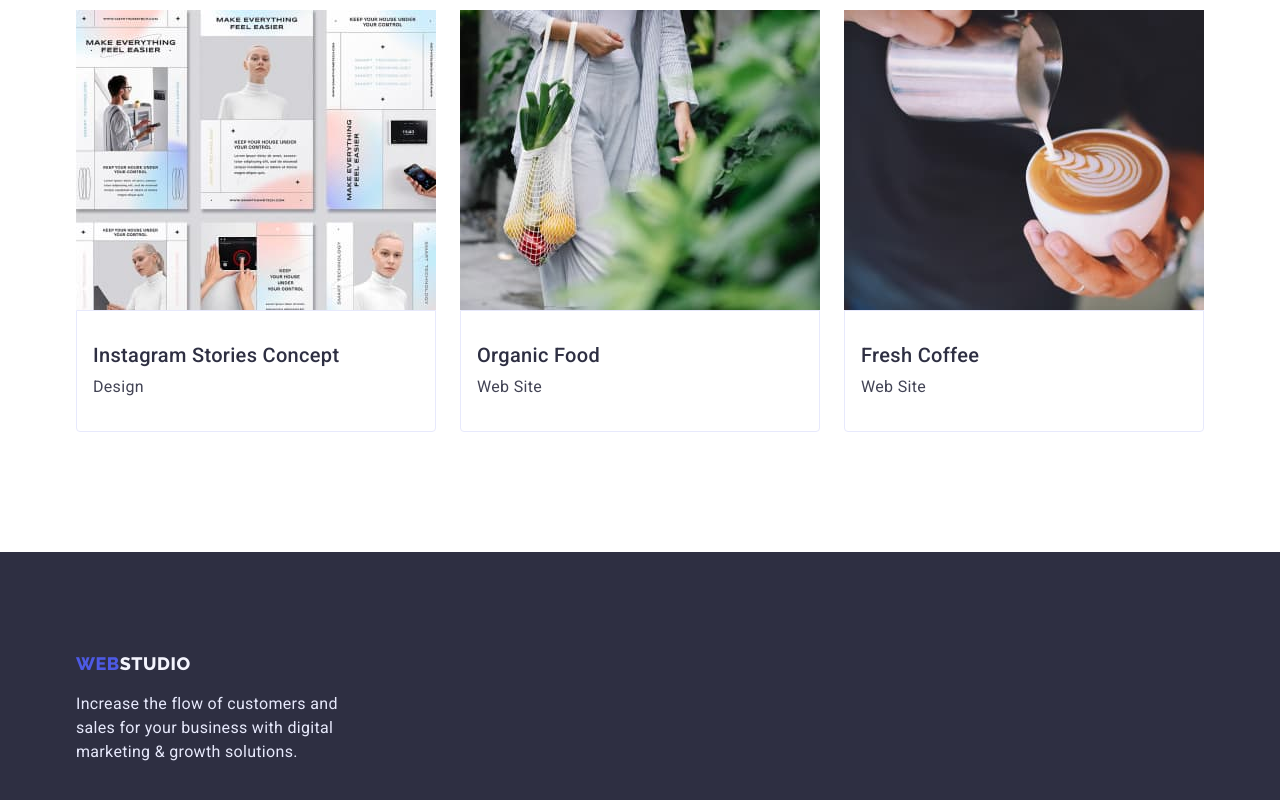
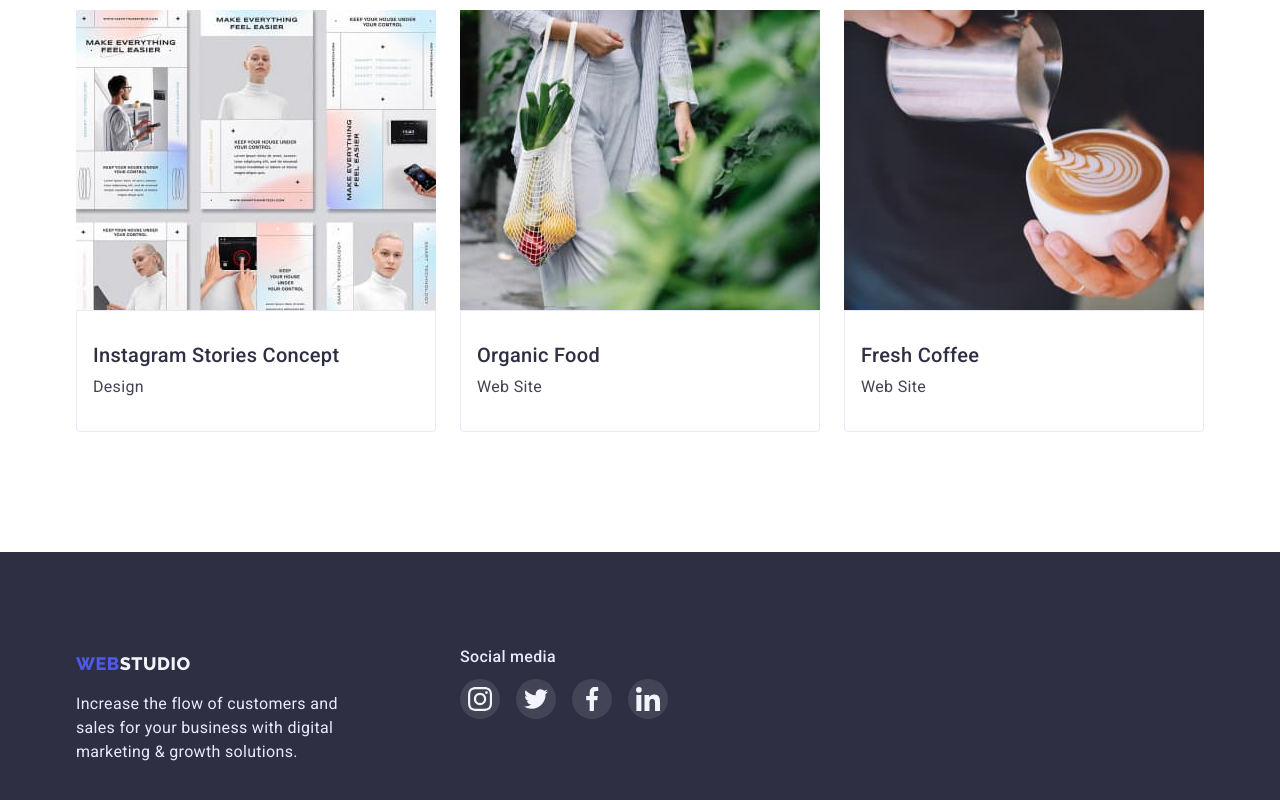
Before and after one commit to LizaMakeeva/goit-markup-hw-04, a plain HTML site: page portfolio.html in a window 1280 px wide. Shown: the part 1173-1973 px from the top of the page. Drawn offline with nearby package versions, Linux system fonts and the light colour scheme.

Commit message:
наче закінчила дз

```diff
--- a/css/styles.css
+++ b/css/styles.css
@@ -180,6 +180,7 @@ ul {
   font-size: 20px;
   line-height: 1.2;
   margin-bottom: 8px;
+  margin-top: 8px;
 }
 .text-our-advantages {
   color: var(--color-of-paraghraphs);
@@ -198,6 +199,14 @@ ul {
   margin-right: 0;
   justify-content: center;
 }
+.div-advantages {
+  width: 264px;
+  height: 112px;
+  background-color: #f4f4fd;
+  border-radius: 4px;
+  padding: 24px 100px 24px 100px;
+}
+
 /*Секция What are we doing*/
 .title-our-services {
   color: var(--accent-text-color);
@@ -433,6 +442,12 @@ ul {
   padding-top: 32px;
   padding-bottom: 32px;
 }
+.text-portfolio-box:hover,
+.text-portfolio-box:focus {
+  border: 0.5px solid #f4f4fd;
+  box-shadow: 0px 1px 6px rgba(46, 47, 66, 0.08),
+    0px 1px 1px rgba(46, 47, 66, 0.16), 0px 2px 1px rgba(46, 47, 66, 0.08);
+}
 .section-portfolio {
   padding-bottom: 120px;
   padding-top: 96px;
--- a/portfolio.html
+++ b/portfolio.html
@@ -160,7 +160,8 @@
       </section>
     </main>
     <footer class="footer">
-      <div class="container footer-container">
+      <div class="footer-div-two-section container">
+        <div class="footer-container">
           <a href="./index.html" class="logo-footer"
             ><span class="logo-color"> Web</span>Studio
           </a>
@@ -169,6 +170,56 @@
             digital marketing & growth solutions.
           </p>
         </div>
+        <div class="social-media-div-footer">
+          <h2 class="social-media-title">Social media</h2>
+          <ul class="social-media-footer-list list">
+            <li class="social-media-footer-icon">
+              <a href="" class="social-media-link-icon">
+                <svg
+                  class="svg-icon-social-media-footer"
+                  width="24"
+                  height="24"
+                >
+                  <use href="./images/symbol-defs.svg#icon-instagram"></use>
+                </svg>
+              </a>
+            </li>
+            <li class="social-media-footer-icon">
+              <a href="" class="social-media-link-icon">
+                <svg
+                  class="svg-icon-social-media-footer"
+                  width="24"
+                  height="24"
+                >
+                  <use href="./images/symbol-defs.svg#icon-twitter"></use>
+                </svg>
+              </a>
+            </li>
+            <li class="social-media-footer-icon">
+              <a href="" class="social-media-link-icon">
+                <svg
+                  class="svg-icon-social-media-footer"
+                  width="24"
+                  height="24"
+                >
+                  <use href="./images/symbol-defs.svg#icon-facebook"></use>
+                </svg>
+              </a>
+            </li>
+            <li class="social-media-footer-icon">
+              <a href="" class="social-media-link-icon">
+                <svg
+                  class="svg-icon-social-media-footer"
+                  width="24"
+                  height="24"
+                >
+                  <use href="./images/symbol-defs.svg#icon-linkedin"></use>
+                </svg>
+              </a>
+            </li>
+          </ul>
+        </div>
+      </div>
     </footer>
   </body>
 </html>
```
Also changed, not shown: index.html (+28 -0 lines). Lines whose indentation alone changed are shown as unchanged.
